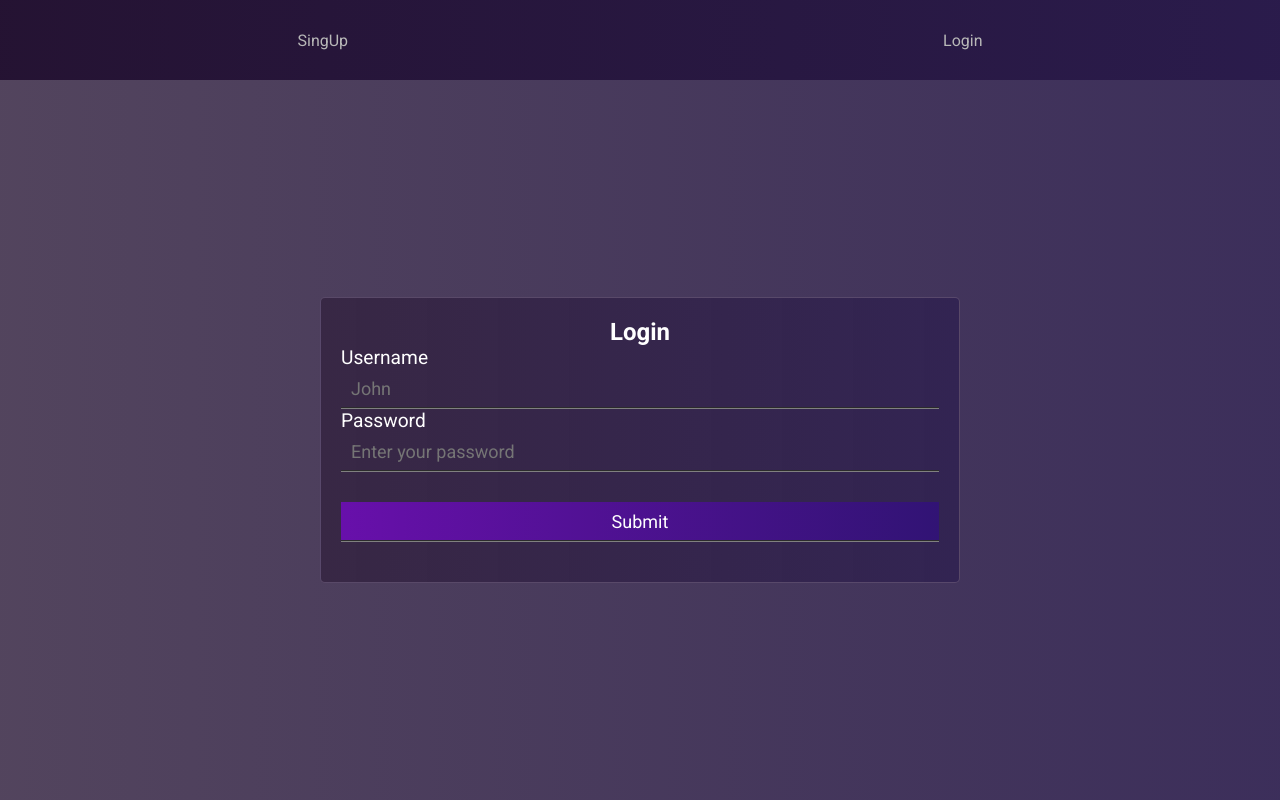
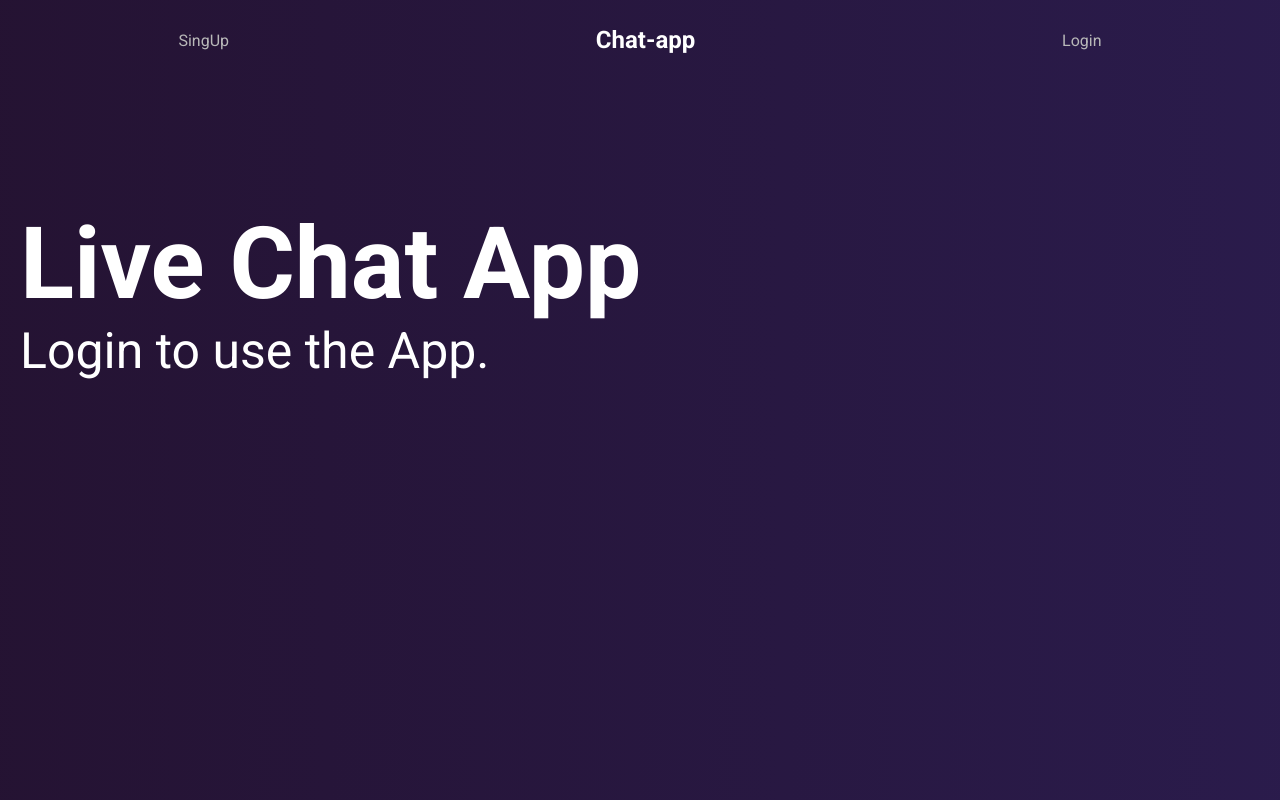
Before and after one commit to Abhishek060201/chat-app, a React (Create React App) app: page / in a window 1280 px wide. Built offline with nearby package versions, Linux system fonts and the light colour scheme; the HTML template or start-up script is replaced by a standard one.

Commit message:
added user entering room message and changed UI

```diff
--- a/src/App.js
+++ b/src/App.js
@@ -1,6 +1,7 @@
 import { useState } from 'react';
 import { BrowserRouter as Router, Route, Routes } from 'react-router-dom';
 import Navbar from './components/Navbar/Navbar';
+import Home from './components/Home/Home';
 import SignUp from './components/SingUp/SignUp';
 import Login from './components/Login/Login';
 import './App.css';
@@ -10,7 +11,7 @@ const App = () => {
     <Router>
       <Navbar />
       <Routes>
-        <Route path='/' element={<Login />} />
+        <Route path='/' element={<Home />} />
         <Route path='/signup' element={<SignUp />} />
         <Route path='/login' element={<Login />} />
       </Routes>
--- a/src/components/Chat/Chat.css
+++ b/src/components/Chat/Chat.css
@@ -50,13 +50,16 @@
 }
 
 .message-content {
-  font-size: large;
   display: inline-block;
   padding: 5px 15px;
   border-radius: 15px;
   align-self: flex-end;
   max-width: 90%;
   overflow-wrap: break-word;
+}
+
+.message-content p {
+  font-size: large;
 }
 
 #you .message-content{
--- /dev/null
+++ b/src/components/Home/Home.css
@@ -0,0 +1,19 @@
+.home {
+  background-image: linear-gradient(to right, rgba(22, 3, 37, 0.938), rgba(25, 9, 61, 0.925));
+  height: 90vh;
+}
+
+.home > div {
+  padding-top: 125px;
+  padding-left: 20px;
+}
+
+h1 {
+  color: white;
+  font-size: 100px;
+}
+
+p {
+  color: white;
+  font-size: 50px;
+}
--- /dev/null
+++ b/src/components/Home/Home.js
@@ -0,0 +1,15 @@
+import React from 'react';
+import './Home.css';
+
+const Home = () => {
+  return (
+    <div className='home'>
+      <div>
+        <h1>Live Chat App</h1>
+        <p>Login to use the App.</p>
+      </div>
+    </div>
+  )
+}
+
+export default Home;
--- a/src/components/Login/Login.css
+++ b/src/components/Login/Login.css
@@ -5,7 +5,7 @@
   flex-direction: column;
   justify-content: center;
   align-items: center;
-  background-image: linear-gradient(to right, rgba(22, 3, 37, 0.74), rgba(25, 9, 61, 0.849));
+  background-image: linear-gradient(to right, rgba(22, 3, 37, 0.938), rgba(25, 9, 61, 0.925));
 }
 
 form {
@@ -15,7 +15,7 @@ form {
   width: 50%;
   min-width: 345px;
   border: 1px rgba(102, 85, 116, 0.74) solid;
-  background-image: linear-gradient(to right, rgba(22, 3, 37, 0.856), rgba(25, 9, 61, 0.89));
+  background-image: linear-gradient(to right, rgba(25, 9, 61, 0.925), rgba(22, 3, 37, 0.938));
   border-radius: 5px;
 }
 
--- a/src/components/Navbar/Navbar.js
+++ b/src/components/Navbar/Navbar.js
@@ -6,6 +6,9 @@ const Navbar = () => {
   return (
     <div className='navbar'>
       <NavLink to='/signup'>SingUp</NavLink>
+      <NavLink to='/' className='active'>
+        <h3>Chat-app</h3>
+      </NavLink>
       <NavLink to='/login'>Login</NavLink>
     </div>
   )
--- a/src/components/SingUp/SignUp.css
+++ b/src/components/SingUp/SignUp.css
@@ -5,7 +5,7 @@
   flex-direction: column;
   justify-content: center;
   align-items: center;
-  background-image: linear-gradient(to right, rgba(22, 3, 37, 0.74), rgba(25, 9, 61, 0.849));
+  background-image: linear-gradient(to right, rgba(22, 3, 37, 0.938), rgba(25, 9, 61, 0.925));
 }
 
 form {
@@ -15,11 +15,12 @@ form {
   width: 50%;
   min-width: 345px;
   border: 1px black solid;
-  background-color: white;
+  background-image: linear-gradient(to right, rgba(25, 9, 61, 0.925), rgba(22, 3, 37, 0.938));
   border-radius: 5px;
 }
 
 h2 {
+  font-size: xx-large;
   text-align: center;
 }
 
```
